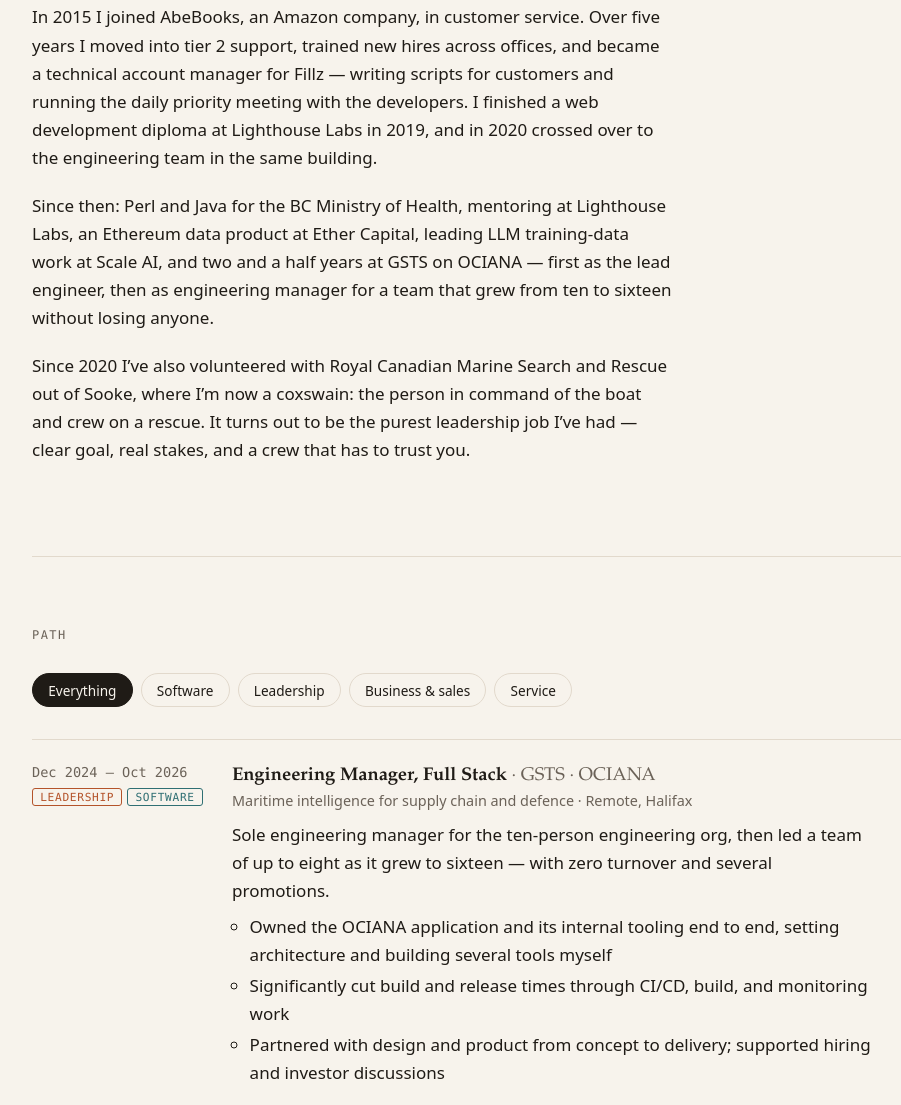
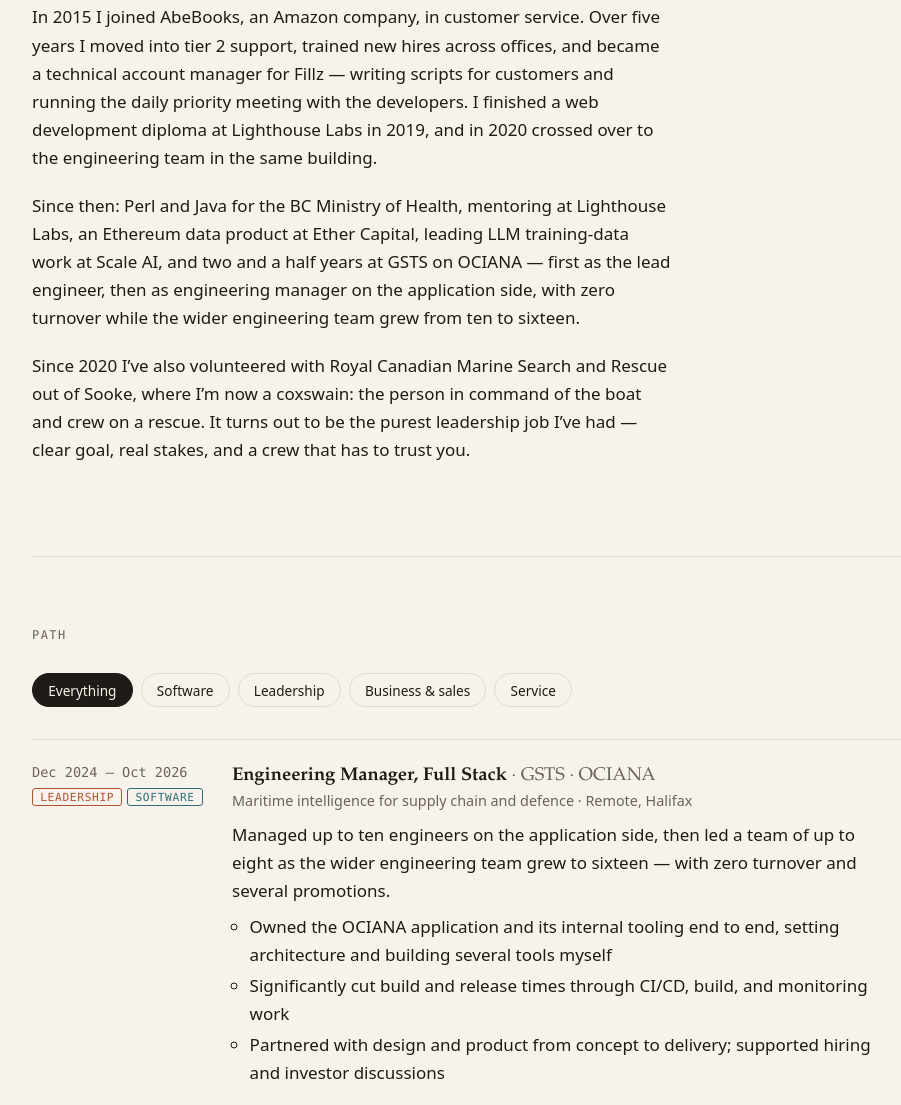
Before and after one commit to lloydgerry/lloydgerry, an Astro site: page / in a window 1280 px wide. Shown: the part 1220-2325 px from the top of the page, without its empty margins (144-1045 px from the left). Built offline with nearby package versions, Linux system fonts and the light colour scheme; Astro itself is replaced by a stand-in of ours.

Commit message:
Scope GSTS leadership to the application side, not all of engineering
Co-Authored-By: Claude Opus 5.5 <noreply@anthropic.com>

```diff
--- a/src/data/experience.ts
+++ b/src/data/experience.ts
@@ -33,7 +33,7 @@ export const chapters: Chapter[] = [
     period: 'Dec 2024 – Oct 2026',
     tracks: ['leadership', 'software'],
     summary:
-      'Sole engineering manager for the ten-person engineering org, then led a team of up to eight as it grew to sixteen — with zero turnover and several promotions.',
+      'Managed up to ten engineers on the application side, then led a team of up to eight as the wider engineering team grew to sixteen — with zero turnover and several promotions.',
     highlights: [
       'Owned the OCIANA application and its internal tooling end to end, setting architecture and building several tools myself',
       'Significantly cut build and release times through CI/CD, build, and monitoring work',
--- a/src/pages/index.astro
+++ b/src/pages/index.astro
@@ -30,7 +30,7 @@ const linkedin = 'https://www.linkedin.com/in/lloyd-gerry';
       <h1>Hi, I’m Lloyd.</h1>
       <p class="lede">
         I studied business, sold electronics, ran my own photography company, worked my way from customer
-        service to software at Amazon, and most recently led the engineering team behind
+        service to software at Amazon, and most recently led the application engineering team behind
         a maritime intelligence platform. I also volunteer as a search-and-rescue coxswain.
         This is the long version.
       </p>
@@ -71,8 +71,8 @@ const linkedin = 'https://www.linkedin.com/in/lloyd-gerry';
           Since then: Perl and Java for the BC Ministry of Health, mentoring at Lighthouse
           Labs, an Ethereum data product at Ether Capital, leading LLM training-data work
           at Scale AI, and two and a half years at GSTS on OCIANA — first as the lead
-          engineer, then as engineering manager for a team that grew from ten to sixteen
-          without losing anyone.
+          engineer, then as engineering manager on the application side, with zero
+          turnover while the wider engineering team grew from ten to sixteen.
         </p>
         <p>
           Since 2020 I’ve also volunteered with Royal Canadian Marine Search and Rescue
```
Also changed, not shown: cv/resume-web.html (+1 -1 lines), 1 other file.
